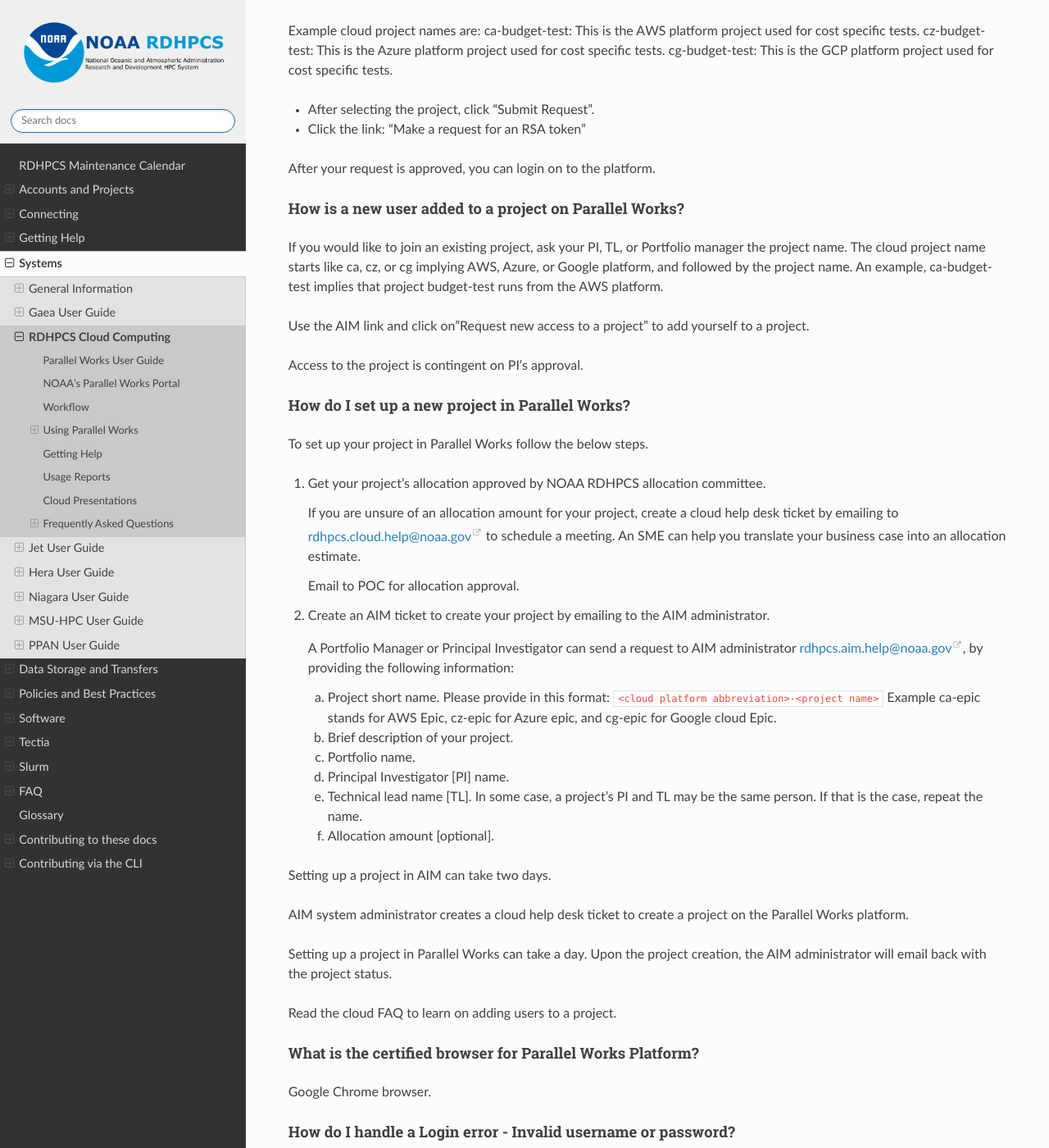
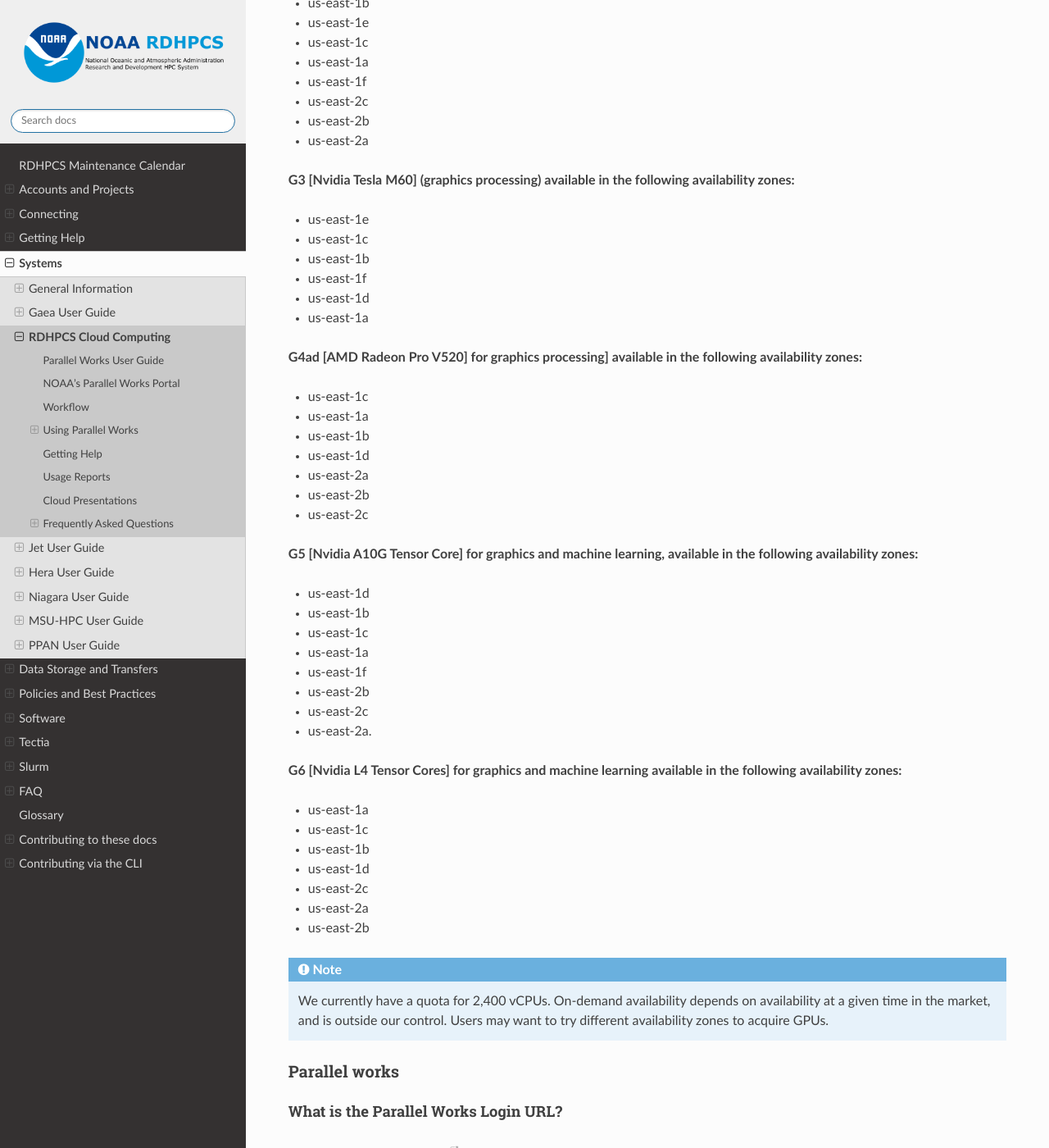
Before and after one commit to NOAA-RDHPCS/noaa-rdhpcs.github.io, a Sphinx documentation site: the page built from source/systems/cloud_user_guide.rst, in a window 1280 px wide and 1400 px high, scrolled down 16588 px. Shown: the whole window at 82% size. Built offline with Sphinx 7.4.7 and the Read the Docs theme 3.1.0, drawn with Linux system fonts in a browser that asks for light colours; some of the changed text lies outside the part shown.

```diff
--- a/source/systems/cloud_user_guide.rst
+++ b/source/systems/cloud_user_guide.rst
@@ -815,6 +815,89 @@ AWS: TBD
 `Azure <https://docs.google.com/spreadsheets/d/1lTf9ogByOgfuiNWUSfqDM_u8JUvEBl1E/edit?usp=sharing&ouid=106919639514646813673&rtpof=true&sd=true>`_
 
 GCP: TBD
+
+AWS GPU types and Availability Zones Guidance
+^^^^^^^^^^^^^^^^^^^^^^^^^^^^^^^^^^^^^^^^^^^^^
+
+Use P series for deep learning and AI tasks.
+
+**P5 [Nvidia H100]: available in the following availability zones**
+
+* us-east-1f
+* us-east-2c
+* us-east-2a
+* us-east-2b
+
+**P4 [Nvidia A100]: available in the following availability zones:**
+
+* us-east-1c
+* us-east-1b
+* us-east-1a
+* us-east-2a
+* us-east-2b
+
+**P3 [Nvidia Tesla V100] : available in the following availability zones:**
+
+* us-east-1d
+* us-east-1b
+* us-east-1e
+* us-east-1c
+* us-east-1a
+* us-east-1f
+* us-east-2c
+* us-east-2b
+* us-east-2a
+
+**G3 [Nvidia Tesla M60] (graphics processing) available in the following
+availability zones:**
+
+
+* us-east-1e
+* us-east-1c
+* us-east-1b
+* us-east-1f
+* us-east-1d
+* us-east-1a
+
+**G4ad [AMD Radeon Pro V520] for graphics processing] available in the following
+availability zones:**
+
+* us-east-1c
+* us-east-1a
+* us-east-1b
+* us-east-1d
+* us-east-2a
+* us-east-2b
+* us-east-2c
+
+**G5 [Nvidia A10G Tensor Core] for graphics and machine learning, available in
+the following availability zones:**
+
+* us-east-1d
+* us-east-1b
+* us-east-1c
+* us-east-1a
+* us-east-1f
+* us-east-2b
+* us-east-2c
+* us-east-2a.
+
+**G6 [Nvidia L4 Tensor Cores] for graphics and machine learning available in the
+following availability zones:**
+
+* us-east-1a
+* us-east-1c
+* us-east-1b
+* us-east-1d
+* us-east-2c
+* us-east-2a
+* us-east-2b
+
+.. note::
+
+  We currently have a quota for 2,400 vCPUs. On-demand availability depends on
+  availability at a given time in the market, and is outside our control.
+  Users may want to try different availability zones to acquire GPUs.
 
 
 Parallel works
```
